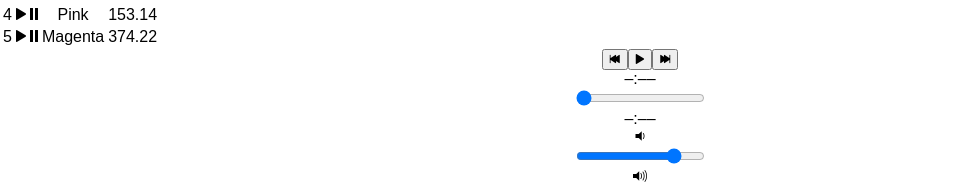
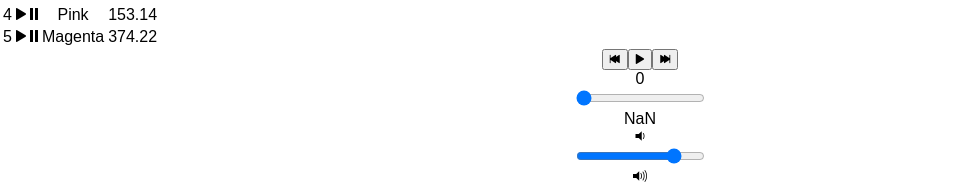
Before and after one commit to ZoefWoodward/bloc-jams-react, a React (Create React App) app: page /album/the-colors in a window 1280 px wide. Shown: the part 851-1034 px from the top of the page, without its empty margins (0-980 px from the left). Built offline with nearby package versions, Linux system fonts and the light colour scheme.

Commit message:
Checkpoint 9 Bloc Jams React Range Inputs: Halfway Done

```diff
--- a/src/components/Album.js
+++ b/src/components/Album.js
@@ -14,12 +14,35 @@
      this.state = {
        album: album,
          currentSong: album.songs[0],
+         currentTime: 0,
+         duration: album.songs[0].duration,
          isPlaying: false
      };
 
     this.audioElement = document.createElement('audio');
      this.audioElement.src = album.songs[0].audioSrc;
    }
+
+     componentDidMount(){
+         this.eventListeners = {
+             timeupdate: e => {
+                 this.setState({ currentTime: this.audioElement.currentTime });
+             },
+             durationchange: e => {
+                 this.setState({ duration: this.audioElement.duration });
+             }
+         };
+         this.audioElement.addEventListener('timeupdate', this.eventListeners.timeupdate);
+         this.audioElement.addEventListener('durationchange', this.eventListeners.durationchange);
+     }
+
+     componentWillUnmount(){
+         this.audioElement.src = null;
+         this.audioElement = null;
+         this.audioElement.removeEventListener('timeupdate', this.eventListeners.timeupdate);
+         this.audioElement.removeEventListener('durationchange', this.eventListeners.durationchange);
+     }
+
     play() {
          this.audioElement.play();
          this.setState({ isPlaying: true });
@@ -63,7 +86,6 @@
      }
 
 
-
   render() {
      return (
      <section className="album">
@@ -89,7 +111,7 @@
          {
         this.state.album.songs.map( (song, index) =>
 
-     <tr className="song" key={index} onClick={() => this.handleSongClick(song)}>
+        <tr className="song" key={index} onClick={() => this.handleSongClick(song)}>
             <td className="song-number">{index +1}</td>
             <td className="ion-play"></td>
             <td className="ion-pause"></td>
@@ -102,10 +124,11 @@
          </table>
          <PlayerBar
            isPlaying={this.state.isPlaying}
-           currentSong={this.state.currentSong}
-           handleSongClick={() => this.handleSongClick(this.state.currentSong)}
+            currentSong={this.state.currentSong}
+            currentTime={this.audioElement.currentTime}
+            duration={this.audioElement.duration}
+            handleSongClick={() => this.handleSongClick(this.state.currentSong)}
             handlePrevClick={() => this.handlePrevClick()}
-
             handleNextClick={() => this.handleNextClick()}
          />
        </section>
--- a/src/components/PlayerBar.js
+++ b/src/components/PlayerBar.js
@@ -16,10 +16,17 @@
            </button>
          </section>
          <section id="time-control">
-           <div className="current-time">–:––</div>
-           <input type="range" className="seek-bar" value="0" />
-           <div className="total-time">–:––</div>
-         </section>
+         <div className="current-time">{this.props.currentTime}</div>
+            <input
+                type="range"
+                className="seek-bar"
+                value={(this.props.currentTime / this.props.duration) || 0}
+                max="1"
+                min="0"
+                step="0.01"
+                />
+            <div className="total-time"> {this.props.duration}</div>
+            </section>
          <section id="volume-control">
            <div className="icon ion-volume-low"></div>
            <input type="range" className="seek-bar" value="80" />
```
